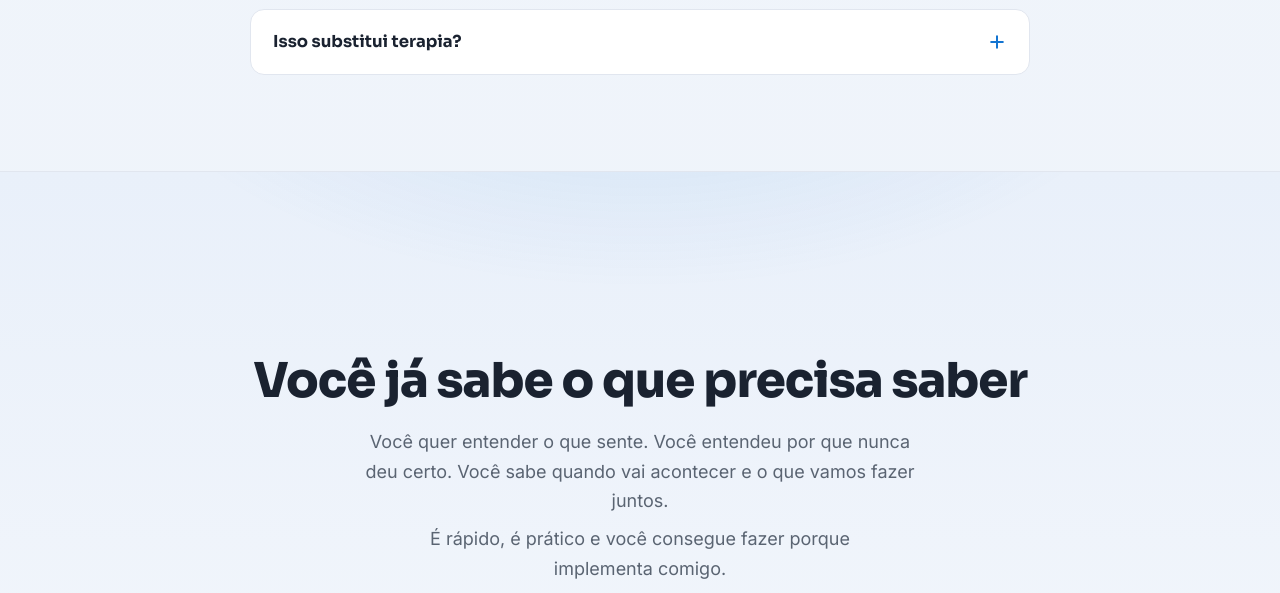
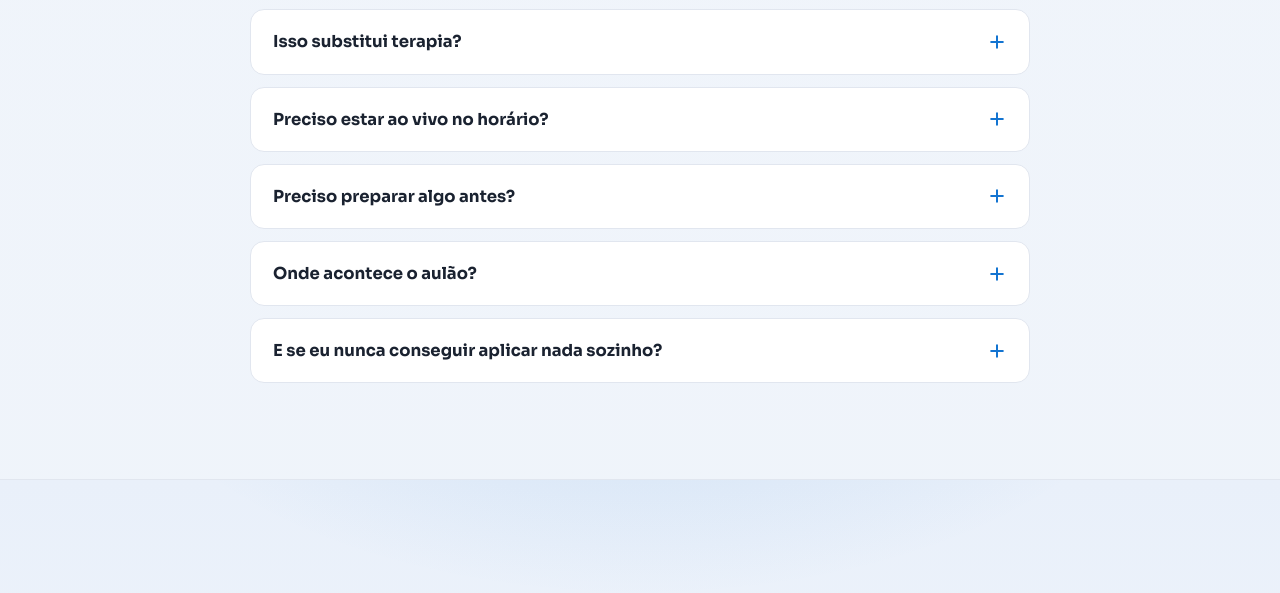
Before and after one commit to meota007/lp-refem-das-emocoes, a plain HTML site: page index.html in a window 1280 px wide. Shown: the part 10570-11163 px from the top of the page. Drawn offline with Linux system fonts and the light colour scheme.

Commit message:
adiciona 4 novas perguntas ao FAQ (ao vivo, preparo, local, aplicar sozinho)

```diff
--- a/index.html
+++ b/index.html
@@ -523,6 +523,22 @@ footer a{color:var(--accent-text);text-decoration:none}
         <summary>Isso substitui terapia?<svg class="od-icon" viewBox="0 0 24 24" fill="none" stroke="currentColor" stroke-width="2.4" stroke-linecap="round" aria-hidden="true"><path d="M12 5v14M5 12h14"></path></svg></summary>
         <p>Não. O aulão não é terapia individual, diagnóstico médico ou fórmula mágica de 30 dias — é um trabalho prático de 3 horas para entender a causa e lidar com a consequência.</p>
       </details>
+      <details>
+        <summary>Preciso estar ao vivo no horário?<svg class="od-icon" viewBox="0 0 24 24" fill="none" stroke="currentColor" stroke-width="2.4" stroke-linecap="round" aria-hidden="true"><path d="M12 5v14M5 12h14"></path></svg></summary>
+        <p>Sim. São 3 horas ao vivo no YouTube, com implementação junto e perguntas e respostas no fechamento — quem faz junto sai com a ficha preenchida, não só com anotação.</p>
+      </details>
+      <details>
+        <summary>Preciso preparar algo antes?<svg class="od-icon" viewBox="0 0 24 24" fill="none" stroke="currentColor" stroke-width="2.4" stroke-linecap="round" aria-hidden="true"><path d="M12 5v14M5 12h14"></path></svg></summary>
+        <p>Sim, 10–15 minutos à mão: preencher as duas folhas do bônus (Quem eu SOU hoje / Quem eu QUERO ser) e trazer para o ao vivo — é sobre elas que o S.E.R. roda.</p>
+      </details>
+      <details>
+        <summary>Onde acontece o aulão?<svg class="od-icon" viewBox="0 0 24 24" fill="none" stroke="currentColor" stroke-width="2.4" stroke-linecap="round" aria-hidden="true"><path d="M12 5v14M5 12h14"></path></svg></summary>
+        <p>No YouTube, online e ao vivo. O ingresso garante sua vaga na sala — por ser ao vivo, as vagas são limitadas.</p>
+      </details>
+      <details>
+        <summary>E se eu nunca conseguir aplicar nada sozinho?<svg class="od-icon" viewBox="0 0 24 24" fill="none" stroke="currentColor" stroke-width="2.4" stroke-linecap="round" aria-hidden="true"><path d="M12 5v14M5 12h14"></path></svg></summary>
+        <p>O formato foi feito para isso: você implementa com o Sergio durante as 3h e sai com mapa + protocolo + roteiro de 48h prontos para testar nas duas manhãs seguintes.</p>
+      </details>
     </div>
   </div>
 </section>
```
